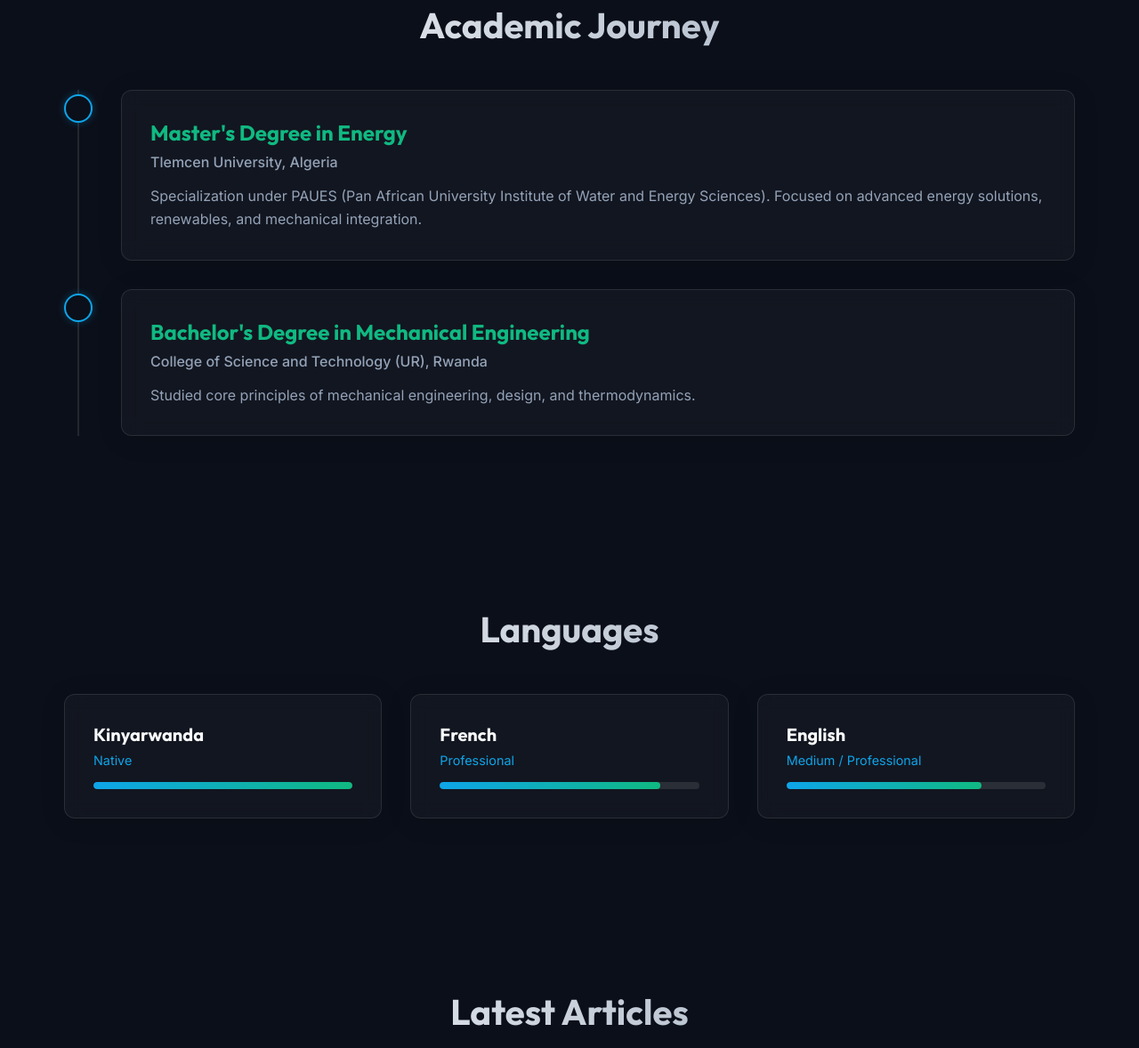
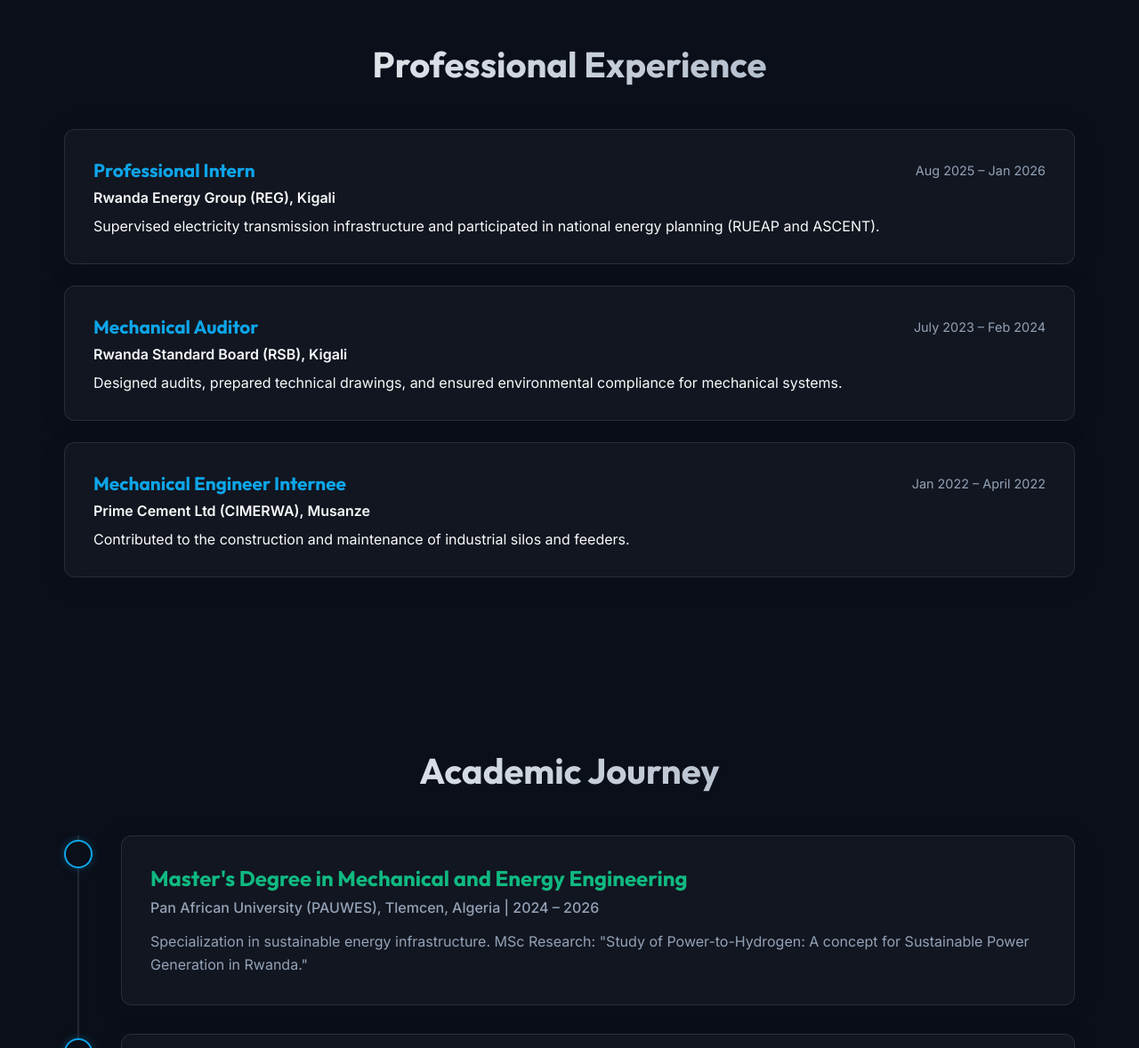
Before and after one commit to OmarIradukunda/muhirePascalblog, a website built with Vite: page index.html in a window 1280 px wide. Shown: the part 1622-2800 px from the top of the page at 89% size. Built offline with nearby package versions, Linux system fonts and the light colour scheme.

Commit message:
Update blog with CV info, new image, and language proficiency

```diff
--- a/index.html
+++ b/index.html
@@ -47,7 +47,7 @@
         </div>
         <div class="hero-image-wrapper">
           <div class="hero-image-backdrop"></div>
-          <img src="/profile.jpg" alt="Muhire Pascal" class="hero-image" id="profile-img" />
+          <img src="/src/assets/muhireimage.jpeg" alt="Muhire Pascal" class="hero-image" id="profile-img" />
         </div>
       </section>
 
@@ -76,6 +76,37 @@
         </div>
       </section>
 
+      <!-- Experience Section -->
+      <section id="experience" class="experience section reveal">
+        <h2 class="section-title">Professional Experience</h2>
+        <div class="experience-grid">
+          <div class="experience-card glass-card">
+            <div class="exp-header">
+              <h3>Professional Intern</h3>
+              <span class="exp-date">Aug 2025 – Jan 2026</span>
+            </div>
+            <span class="exp-company">Rwanda Energy Group (REG), Kigali</span>
+            <p>Supervised electricity transmission infrastructure and participated in national energy planning (RUEAP and ASCENT).</p>
+          </div>
+          <div class="experience-card glass-card">
+            <div class="exp-header">
+              <h3>Mechanical Auditor</h3>
+              <span class="exp-date">July 2023 – Feb 2024</span>
+            </div>
+            <span class="exp-company">Rwanda Standard Board (RSB), Kigali</span>
+            <p>Designed audits, prepared technical drawings, and ensured environmental compliance for mechanical systems.</p>
+          </div>
+          <div class="experience-card glass-card">
+            <div class="exp-header">
+              <h3>Mechanical Engineer Internee</h3>
+              <span class="exp-date">Jan 2022 – April 2022</span>
+            </div>
+            <span class="exp-company">Prime Cement Ltd (CIMERWA), Musanze</span>
+            <p>Contributed to the construction and maintenance of industrial silos and feeders.</p>
+          </div>
+        </div>
+      </section>
+
       <!-- Education Section -->
       <section id="education" class="education section reveal">
         <h2 class="section-title">Academic Journey</h2>
@@ -84,18 +115,18 @@
           <div class="timeline-item">
             <div class="timeline-dot"></div>
             <div class="timeline-content glass-card">
-              <h3>Master's Degree in Energy</h3>
-              <span class="timeline-institute">Tlemcen University, Algeria</span>
-              <p>Specialization under PAUES (Pan African University Institute of Water and Energy Sciences). Focused on advanced energy solutions, renewables, and mechanical integration.</p>
+              <h3>Master's Degree in Mechanical and Energy Engineering</h3>
+              <span class="timeline-institute">Pan African University (PAUWES), Tlemcen, Algeria | 2024 – 2026</span>
+              <p>Specialization in sustainable energy infrastructure. MSc Research: "Study of Power-to-Hydrogen: A concept for Sustainable Power Generation in Rwanda."</p>
             </div>
           </div>
           <!-- Bachelor's Degree -->
           <div class="timeline-item">
             <div class="timeline-dot"></div>
             <div class="timeline-content glass-card">
-              <h3>Bachelor's Degree in Mechanical Engineering</h3>
-              <span class="timeline-institute">College of Science and Technology (UR), Rwanda</span>
-              <p>Studied core principles of mechanical engineering, design, and thermodynamics.</p>
+              <h3>BSc in Mechanical Engineering</h3>
+              <span class="timeline-institute">University of Rwanda, CST | 2018 – 2022</span>
+              <p>Researcher for "Design of Solar-Powered Food Waste Recycling Machine" (2021 – 2023). Focused on core thermodynamics and mechanical design.</p>
             </div>
           </div>
         </div>
@@ -106,19 +137,19 @@
         <h2 class="section-title">Languages</h2>
         <div class="skills-grid">
           <div class="skill-card glass-card">
-            <h4>Kinyarwanda</h4>
-            <div class="skill-level">Native</div>
+            <h4>English</h4>
+            <div class="skill-level">Fluent / Excellent</div>
             <div class="progress-bar"><div class="progress" style="width: 100%;"></div></div>
           </div>
           <div class="skill-card glass-card">
             <h4>French</h4>
-            <div class="skill-level">Professional</div>
-            <div class="progress-bar"><div class="progress" style="width: 85%;"></div></div>
+            <div class="skill-level">Medium / Good</div>
+            <div class="progress-bar"><div class="progress" style="width: 70%;"></div></div>
           </div>
           <div class="skill-card glass-card">
-            <h4>English</h4>
-            <div class="skill-level">Medium / Professional</div>
-            <div class="progress-bar"><div class="progress" style="width: 75%;"></div></div>
+            <h4>Kinyarwanda</h4>
+            <div class="skill-level">Native</div>
+            <div class="progress-bar"><div class="progress" style="width: 100%;"></div></div>
           </div>
         </div>
       </section>
@@ -159,7 +190,7 @@
             </div>
             <div class="contact-item">
               <span class="contact-icon"><i data-lucide="mail"></i></span>
-              <a href="mailto:muhirepascal@gmail.com">muhirepascal@gmail.com</a>
+              <a href="mailto:mupasca12@gmail.com">mupasca12@gmail.com</a>
             </div>
             <div class="contact-item">
               <span class="contact-icon"><i data-lucide="map-pin"></i></span>
--- a/src/style.css
+++ b/src/style.css
@@ -92,7 +92,7 @@ a {
 .nav-menu {
   list-style: none;
   display: flex;
-  gap: 2rem;
+  gap: 1.5rem;
 }
 
 .nav-link {
@@ -260,6 +260,38 @@ a {
 .reveal.active {
   opacity: 1;
   transform: translateY(0);
+}
+
+/* Experience Section */
+.experience-grid {
+  display: flex;
+  flex-direction: column;
+  gap: 1.5rem;
+}
+
+.exp-header {
+  display: flex;
+  justify-content: space-between;
+  align-items: center;
+  margin-bottom: 0.5rem;
+  flex-wrap: wrap;
+}
+
+.exp-header h3 {
+  font-size: 1.3rem;
+  color: var(--accent-primary);
+}
+
+.exp-date {
+  font-size: 0.9rem;
+  color: var(--text-secondary);
+}
+
+.exp-company {
+  display: block;
+  font-weight: 600;
+  margin-bottom: 0.75rem;
+  color: var(--text-primary);
 }
 
 /* Education Timeline */
```
Also changed, not shown: src/assets/muhireimage.jpeg (added), 2 other files.
